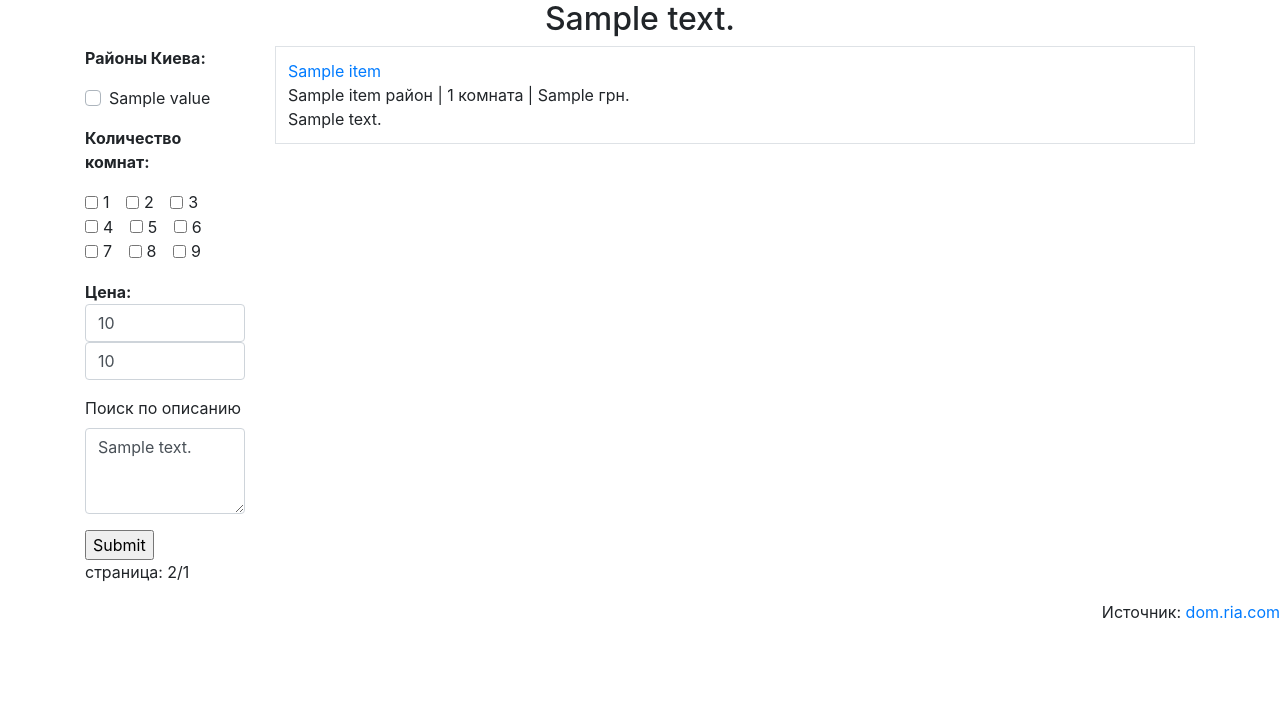
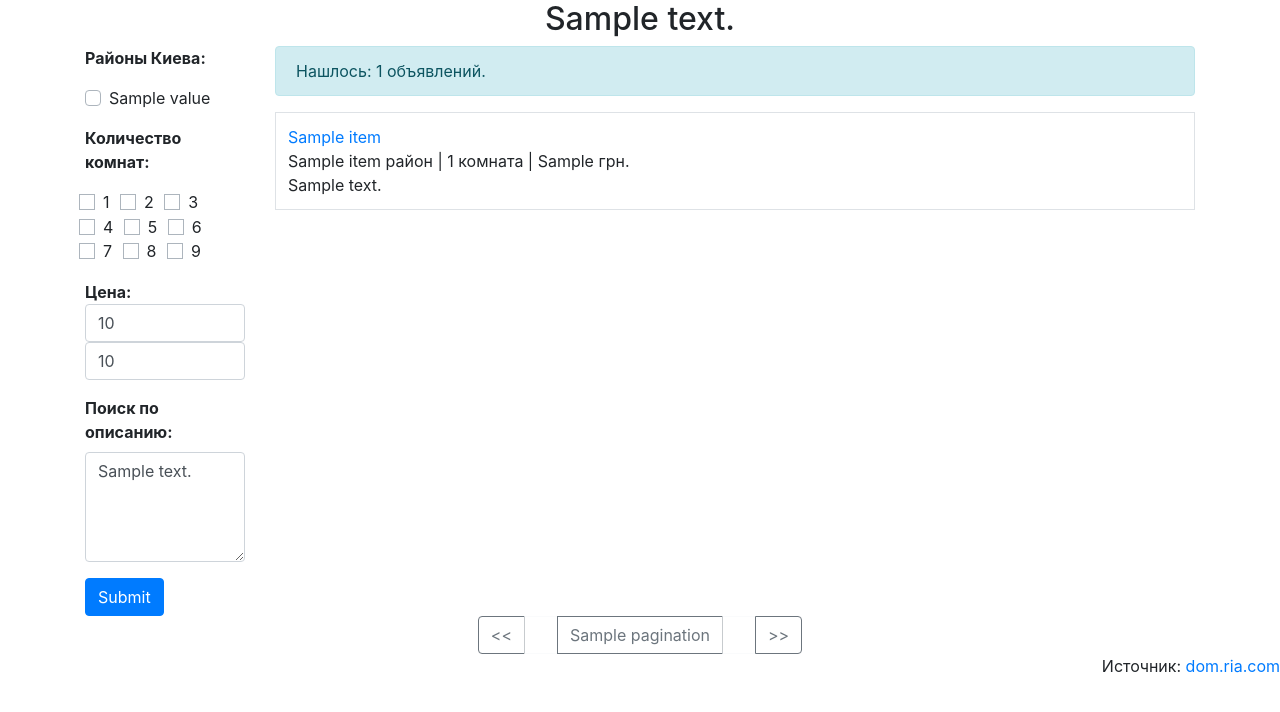
Before and after one commit to IvashchenkoSerhii/realty_parser, a Python web app: template aiohttp/aiohttp_handler/templates/index.html in a window 1280 px wide. Shown: the top 712 px of the page. Run offline with Jinja, Linux system fonts and the light colour scheme; the template is opened without the code that fills it: most values are stand-ins (such as "Sample title", 1, 10 or a date in 2020); some libraries are stand-ins or nearby versions.

Commit message:
+ pagination

```diff
--- a/aiohttp/aiohttp_handler/templates/index.html
+++ b/aiohttp/aiohttp_handler/templates/index.html
@@ -14,11 +14,11 @@
                 </div>
                 {% endfor %}
             </p>
-            <p> <b>Количество комнат:</b> <br>
+            <p> <b>Количество комнат:</b>
                 {% for i in range(1, 10) %}
                 <div class="form-check form-check-inline">
-                    <input class="form-check-input" type="checkbox" id="checkRoom{{i}}" name="checkRoom" value={{i}} {% if i in filters.rooms_count %} checked {% endif %}>
-                    <label class="form-check-label" for="checkRoom{{i}}">{{i}}</label>
+                    <input class="form-check-input custom-control-input" type="checkbox" id="checkRoom{{i}}" name="checkRoom" value={{i}} {% if i in filters.rooms_count %} checked {% endif %}>
+                    <label class="custom-control-label" for="checkRoom{{i}}">{{i}}</label>
                 </div>
                 {% endfor %}
             </p>
@@ -27,20 +27,19 @@
                 <input type="text" class="form-control" id="price_max" placeholder="до" {% if filters.price_max %} value={{filters.price_max}} {% endif %} />
             </p>
             <div class="form-group">
-                <label for="description">Поиск по описанию</label>
-                <textarea class="form-control" id="description" rows="3">{% if filters.description %}{{filters.description}} {% endif %}</textarea>
+                <label for="description"><b>Поиск по описанию:</b></label>
+                <textarea class="form-control" id="description" rows="4">{% if filters.description %}{{filters.description}} {% endif %}</textarea>
             </div>
-            <input type="button" id="submitFilters" name="submitFilters" value="Submit" />
-            {% if result_list %}
-            <p>страница: {{page + 1}}/{{pages}}</p>
-            {% endif %}
+            <input type="button" class="btn btn-primary" id="submitFilters" name="submitFilters" value="Submit" />
         </div>
         <div class="col-sm">
+            <div class="alert alert-info" role="alert">
             {% if not result_list %}
-            <div class="alert alert-info" role="alert">
                 Результатов нет.
+            {% else %}
+                Нашлось: {{count}} объявлений.
+            {% endif %}
             </div>
-            {% endif %}
             {% for item in result_list %}
             <table class="table table-bordered">
                 <tr>
@@ -57,6 +56,33 @@
         </div>
     </div>
 </div>
+{% if result_list %}
+<div class="row align-items-center justify-content-center">
+    <div class="btn-group" role="group" aria-label="Pagination">
+        {% if page == 0 %}
+        <button type="button" class="btn btn-outline-secondary" disabled><<</button>
+        {% else %}
+        <button type="button" class="btn btn-outline-secondary" onclick="gotoPage({{page - 1}})"><<</button>
+        {% endif %}
+        <a href="#" class="btn btn-outline-light btn-lg disabled" tabindex="-1" role="button" aria-disabled="true"></a>
+
+        {% for p in pagination %}
+        {% if p == '...' %}
+        <a href="#" class="btn btn-outline-secondary btn-lg disabled" tabindex="-1" role="button" aria-disabled="true">...</a>
+        {% else %}
+        <button type="button" class="btn btn-{% if (p - 1) == page %}primary{% else %}outline-secondary{% endif %}" onclick="gotoPage({{p - 1}})">{{p}}</button>
+        {% endif %}
+        {% endfor %}
+
+        <a href="#" class="btn btn-outline-light btn-lg disabled" tabindex="-1" role="button" aria-disabled="true"></a>
+        {% if page + 1 == pages %}
+        <button type="button" class="btn btn-outline-secondary" disabled>>></button>
+        {% else %}
+        <button type="button" class="btn btn-outline-secondary" onclick="gotoPage({{page + 1}})">>></button>
+        {% endif %}
+    </div>
+</div>
+{% endif %}
 <script type="text/javascript">
 $('#submitFilters').click(function() {
     var arrDist = $('input:checkbox[name=checkDist]:checked').map(function() {
@@ -80,6 +106,13 @@ $('#submitFilters').click(function() {
     var query_string = $.param(queryData, true);
     window.location.href = window.location.pathname + "?" + query_string
 });
+
+function gotoPage(page) {
+    var filters_ = {{ filters | safe }};
+    filters_.page = page;
+    var query_string = $.param(filters_, true);
+    window.location.href = window.location.pathname + "?" + query_string
+}
 </script>
 <div align="right">Источник: <a href="https://dom.ria.com">dom.ria.com</a></div>
 {% endblock %}
--- a/aiohttp/aiohttp_handler/views/views_index.py
+++ b/aiohttp/aiohttp_handler/views/views_index.py
@@ -20,11 +20,15 @@ class IndexHandler(web.View):
         try:
             result_list, count, pages = await db.search_realty(
                 app=self.request.app, **filters)
+            page = filters.get('page', 0)
+            pagination = db.abbreviated_pages(page=page + 1, n=pages)
             data.update(
                 {
                     'result_list': result_list,
                     'pages': pages,
-                    'page': filters.get('page', 0)
+                    'page': page,
+                    'count': count,
+                    'pagination': pagination
                 }
             )
         except Exception as e:
```
Also changed, not shown: aiohttp/aiohttp_handler/db/utils.py (+33 -0 lines).
